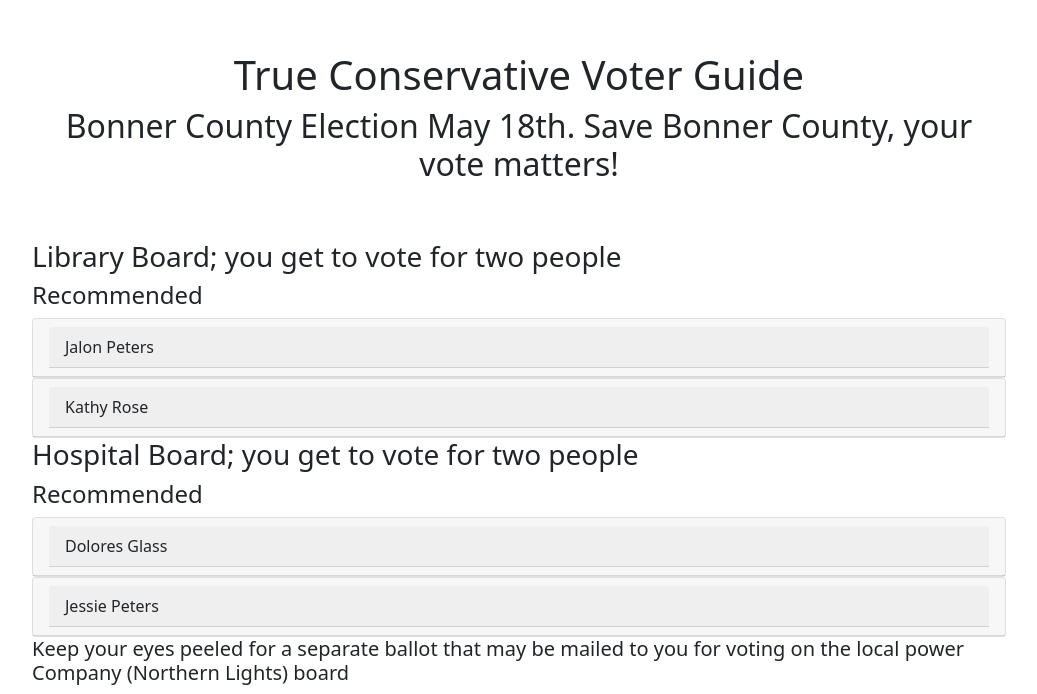
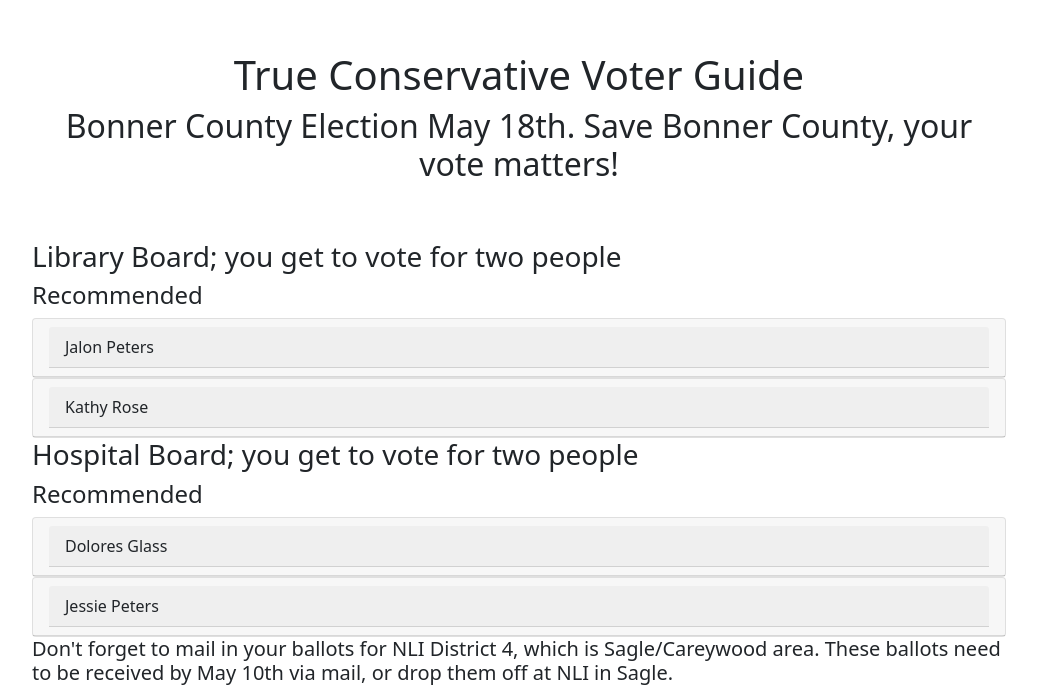
Before and after one commit to pactechteam/bonnervotes, a Next.js app: page / in a window 1280 px wide. Shown: the part 102-796 px from the top of the page, without its empty margins (121-1158 px from the left). Built offline with nearby package versions, Linux system fonts and the light colour scheme.

Commit message:
comments from comminty member

```diff
--- a/components/NorthernLights.jsx
+++ b/components/NorthernLights.jsx
@@ -1,6 +1,8 @@
 import Accordion from "react-bootstrap/Accordion";
 import Card from "react-bootstrap/Card";
 import Button from "react-bootstrap/Button";
+import Link from "next/link";
+
 function Library() {
   return (
     <Accordion>
@@ -37,6 +39,9 @@ function Library() {
               receives for his service on the board to a local charity here in
               the area. --Thomas Leo Bonner B
             </p>
+            <Link href="/nli.pdf">
+              Click here for Northern Lights information
+            </Link>
           </Card.Body>
         </Accordion.Collapse>
       </Card>
--- a/pages/index.js
+++ b/pages/index.js
@@ -48,8 +48,9 @@ function demoPage() {
 
           <div>
             <h5>
-              Keep your eyes peeled for a separate ballot that may be mailed to
-              you for voting on the local power Company (Northern Lights) board
+              Don't forget to mail in your ballots for NLI District 4, which is
+              Sagle/Careywood area. These ballots need to be received by May
+              10th via mail, or drop them off at NLI in Sagle.
             </h5>
             <h6>Recommended</h6>
             <NorthernLights />
```
Also changed, not shown: 1 other file (tests, documents, lock files or other folders).
